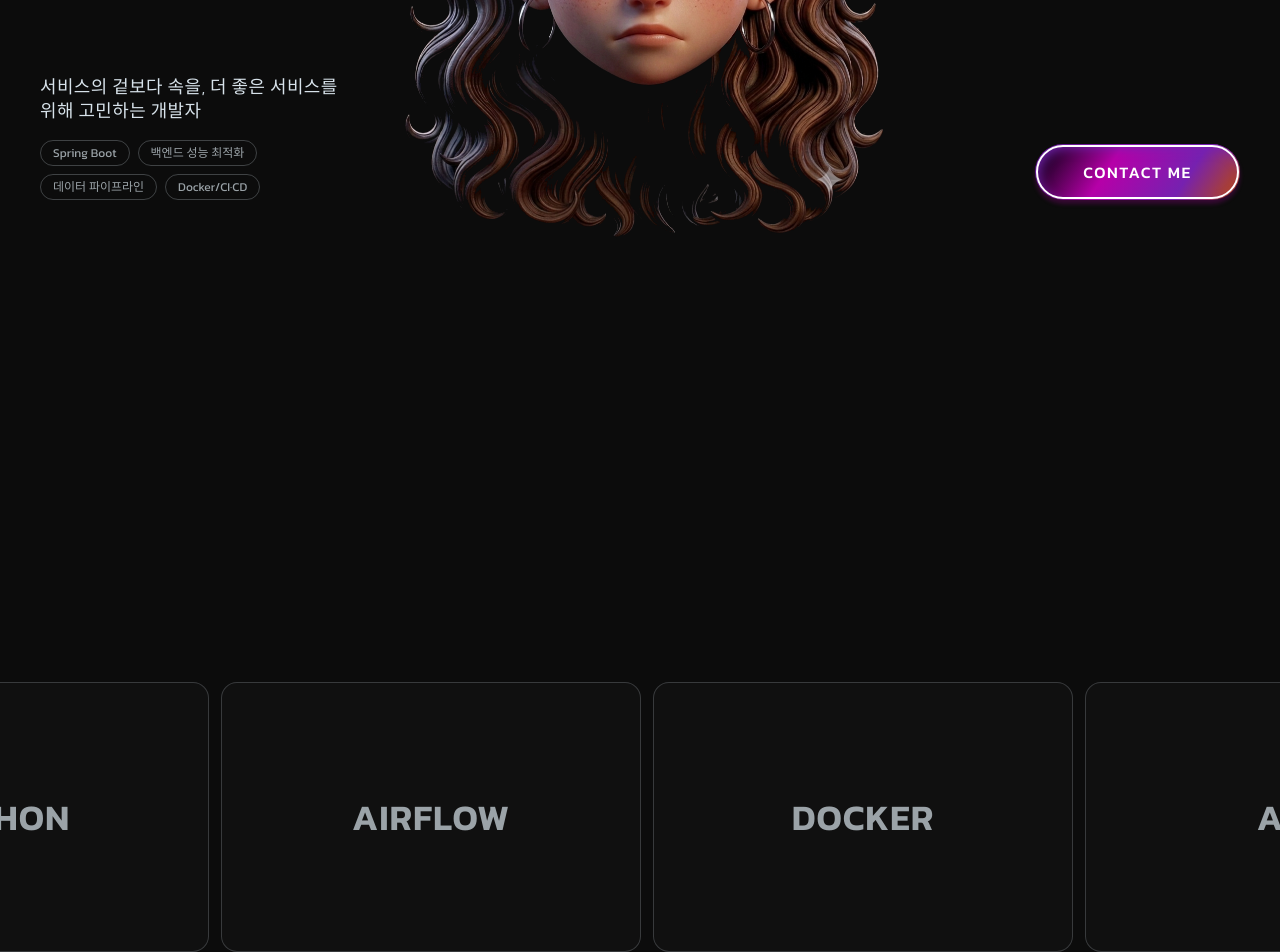
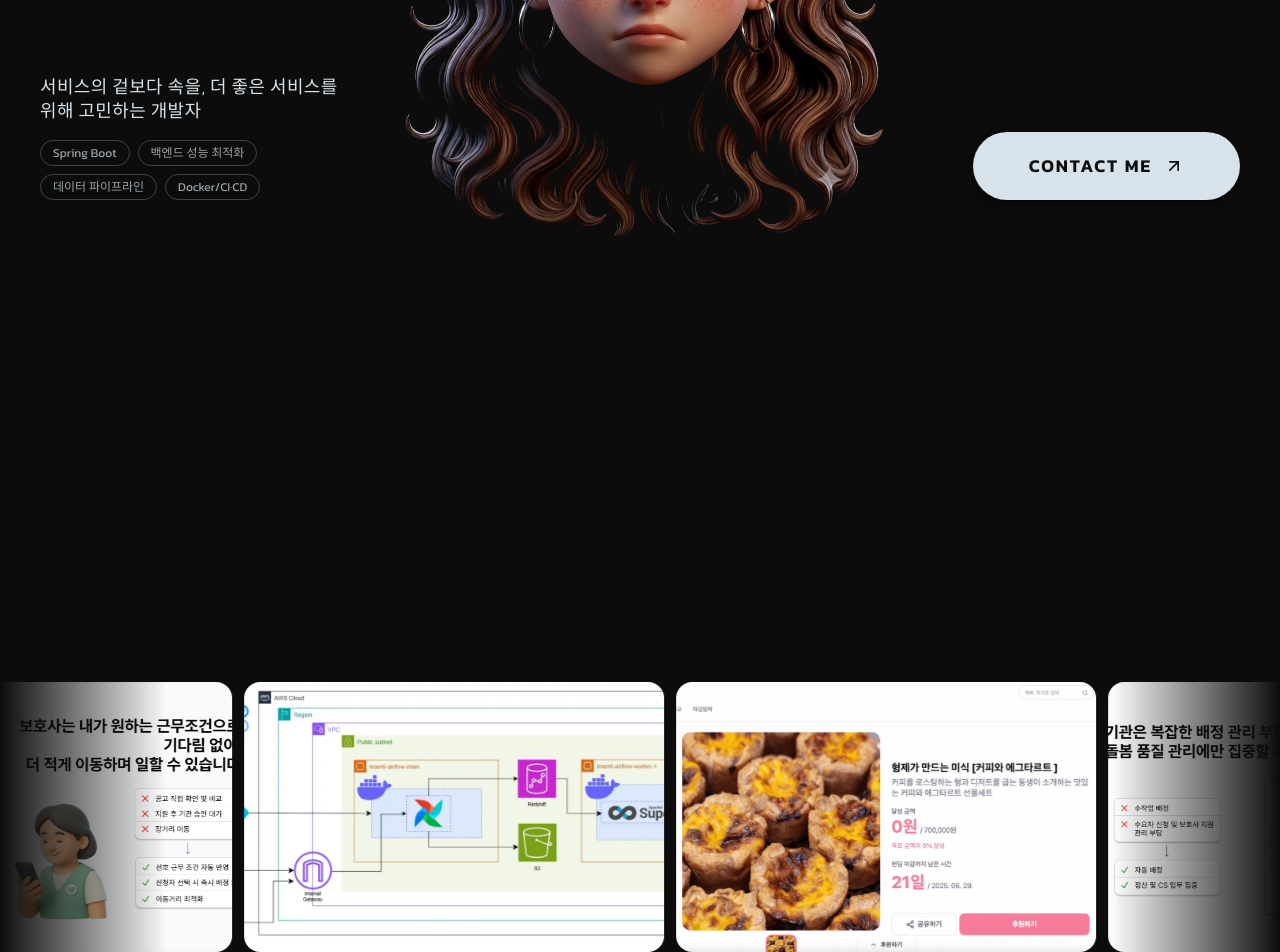
Before and after one commit to JeonHyerim86/portfolio, a React (Vite) app: page / in a window 1280 px wide. Shown: the part 560-1512 px from the top of the page. Built offline with nearby package versions, Linux system fonts and the light colour scheme; a web font is replaced by a local one.

Commit message:
fix: 메인 페이지 카드 구성 및 애니메이션 변경

```diff
--- a/src/components/ContactButton.tsx
+++ b/src/components/ContactButton.tsx
@@ -1,4 +1,7 @@
-// design-ex.md ContactButton: 포인트 그라디언트 필 버튼.
+import { ArrowUpRight } from 'lucide-react'
+
+// 히어로 CTA — 보라색 그라디언트를 버리고 사이트 팔레트(mist/ink)에 맞춘
+// 크고 깔끔한 라이트 필 버튼. 호버 시 살짝 떠오르며 화살표가 이동한다.
 interface ContactButtonProps {
   label?: string
   href?: string
@@ -13,17 +16,13 @@ export default function ContactButton({
   return (
     <a
       href={href}
-      className={`inline-block rounded-full text-white font-medium uppercase tracking-widest px-8 py-3 sm:px-10 sm:py-3.5 md:px-12 md:py-4 text-xs sm:text-sm md:text-base transition-transform duration-200 hover:scale-[1.03] ${className}`}
-      style={{
-        background:
-          'linear-gradient(123deg, #18011F 7%, #B600A8 37%, #7621B0 72%, #BE4C00 100%)',
-        boxShadow:
-          '0px 4px 4px rgba(181, 1, 167, 0.25), 4px 4px 12px #7721B1 inset',
-        outline: '2px solid #ffffff',
-        outlineOffset: '-3px',
-      }}
+      className={`group inline-flex items-center gap-2 rounded-full bg-mist font-semibold uppercase tracking-widest text-ink shadow-lg shadow-black/40 transition-all duration-200 hover:-translate-y-0.5 hover:bg-white hover:shadow-xl sm:gap-3 px-8 py-4 text-sm sm:px-11 sm:py-5 sm:text-base md:px-14 md:text-lg ${className}`}
     >
       {label}
+      <ArrowUpRight
+        className="h-4 w-4 transition-transform duration-200 group-hover:translate-x-0.5 group-hover:-translate-y-0.5 sm:h-5 sm:w-5"
+        aria-hidden="true"
+      />
     </a>
   )
 }
--- a/src/components/Marquee.tsx
+++ b/src/components/Marquee.tsx
@@ -13,24 +13,13 @@ const tileBox =
   'shrink-0 w-[280px] h-[180px] sm:w-[360px] sm:h-[230px] md:w-[420px] md:h-[270px] rounded-2xl overflow-hidden'
 
 function Tile({ tile }: { tile: MarqueeTile }) {
-  if (tile.type === 'image') {
-    return (
-      <img
-        src={tile.src}
-        alt={tile.alt ?? ''}
-        loading="lazy"
-        className={`${tileBox} object-cover`}
-      />
-    )
-  }
   return (
-    <div
-      className={`${tileBox} flex items-center justify-center border border-mist/20 bg-white/[0.02]`}
-    >
-      <span className="font-display font-semibold uppercase tracking-wide text-mist/70 text-2xl sm:text-3xl md:text-4xl px-6 text-center">
-        {tile.label}
-      </span>
-    </div>
+    <img
+      src={tile.src}
+      alt={tile.alt}
+      loading="lazy"
+      className={`${tileBox} object-cover`}
+    />
   )
 }
 
@@ -57,8 +46,16 @@ export default function Marquee({ row1, row2 }: MarqueeProps) {
   const tripled1 = [...row1, ...row1, ...row1]
   const tripled2 = [...row2, ...row2, ...row2]
 
+  // 좌우 가장자리로 넘어가는 타일이 어둠(그림자) 속으로 점점 사라지도록 마스크 페이드.
+  const edgeFade =
+    'linear-gradient(to right, transparent 0%, #000 13%, #000 87%, transparent 100%)'
+
   return (
-    <div ref={sectionRef} className="flex flex-col gap-3 overflow-hidden">
+    <div
+      ref={sectionRef}
+      className="flex flex-col gap-3 overflow-hidden"
+      style={{ maskImage: edgeFade, WebkitMaskImage: edgeFade }}
+    >
       <div
         className="flex gap-3"
         style={{ transform: `translateX(${offset - 200}px)`, willChange: 'transform' }}
--- a/src/data/marquee.ts
+++ b/src/data/marquee.ts
@@ -1,35 +1,24 @@
 // MarqueeSection 타일 — design-ex.md의 더미 GIF/외부 URL을
-// 전혜림의 실제 프로젝트 스크린샷 + 기술 스택 키워드로 대체.
+// 전혜림의 실제 프로젝트 스크린샷으로 대체. 두 행 모두 사진 타일이며,
+// 윗줄/아랫줄은 서로 겹치지 않는 서로 다른 사진들로 채운다.
 export interface MarqueeTile {
-  type: 'image' | 'text'
-  src?: string
-  alt?: string
-  label?: string
+  src: string
+  alt: string
 }
 
-// Row 1: 실제 프로젝트 스크린샷
+// Row 1 (윗줄): 5장 — 아랫줄과 겹치지 않음
 export const marqueeImages: MarqueeTile[] = [
-  { type: 'image', src: './ecommerce-1.png', alt: '크라우드 펀딩 E-commerce 화면 1' },
-  { type: 'image', src: './ecommerce-2.png', alt: '크라우드 펀딩 E-commerce 화면 2' },
-  { type: 'image', src: './hackathon-1.png', alt: '재가요양 인력 배정 플랫폼 화면 1' },
-  { type: 'image', src: './hackathon-2.png', alt: '재가요양 인력 배정 플랫폼 화면 2' },
-  { type: 'image', src: './dashboard-1.jpg', alt: '주식 트렌드 대시보드 화면 1' },
-  { type: 'image', src: './ecommerce-3.png', alt: '크라우드 펀딩 E-commerce 화면 3' },
-  { type: 'image', src: './hackathon-3.png', alt: '재가요양 인력 배정 플랫폼 화면 3' },
+  { src: './ecommerce-1.png', alt: '크라우드 펀딩 E-commerce 화면 1' },
+  { src: './hackathon-1.png', alt: '재가요양 인력 배정 플랫폼 화면 1' },
+  { src: './dashboard-1.jpg', alt: '주식 트렌드 대시보드 화면 1' },
+  { src: './ecommerce-2.png', alt: '크라우드 펀딩 E-commerce 화면 2' },
+  { src: './ecommerce-3.png', alt: '크라우드 펀딩 E-commerce 화면 3' },
 ]
 
-// Row 2: 기술 스택 키워드 타일
-export const marqueeTech: MarqueeTile[] = [
-  'Spring Boot',
-  'Java',
-  'MySQL',
-  'QueryDSL',
-  'Python',
-  'Airflow',
-  'Docker',
-  'AWS',
-  'PostgreSQL',
-  'GitHub Actions',
-  'RESTful API',
-  'Superset',
-].map((label) => ({ type: 'text', label }))
+// Row 2 (아랫줄): 4장 — 윗줄과 겹치지 않음
+export const marqueeImages2: MarqueeTile[] = [
+  { src: './hackathon-2.png', alt: '재가요양 인력 배정 플랫폼 화면 2' },
+  { src: './dashboard-2.png', alt: '주식 트렌드 대시보드 화면 2' },
+  { src: './ecommerce-4.png', alt: '크라우드 펀딩 E-commerce 화면 4' },
+  { src: './hackathon-3.png', alt: '재가요양 인력 배정 플랫폼 화면 3' },
+]
--- a/src/sections/MarqueeSection.tsx
+++ b/src/sections/MarqueeSection.tsx
@@ -1,5 +1,5 @@
 import Marquee from '../components/Marquee'
-import { marqueeImages, marqueeTech } from '../data/marquee'
+import { marqueeImages, marqueeImages2 } from '../data/marquee'
 
 // design-ex.md MarqueeSection — 배경 #0C0C0C, 상단 여백 넉넉히.
 export default function MarqueeSection() {
@@ -8,7 +8,7 @@ export default function MarqueeSection() {
       aria-label="프로젝트 미리보기 및 기술 스택"
       className="bg-ink pb-10 pt-24 sm:pt-32 md:pt-40"
     >
-      <Marquee row1={marqueeImages} row2={marqueeTech} />
+      <Marquee row1={marqueeImages} row2={marqueeImages2} />
     </section>
   )
 }
--- a/src/sections/ProjectsSection.tsx
+++ b/src/sections/ProjectsSection.tsx
@@ -26,8 +26,6 @@ function ProjectCard({
   const scale = useTransform(progress, range, [1, targetScale])
 
   const imgs = project.images
-  const col1 = imgs.length >= 3 ? [imgs[0], imgs[1]] : imgs.length === 2 ? [imgs[0]] : []
-  const col2 = imgs.length >= 3 ? imgs[2] : imgs.length >= 1 ? imgs[imgs.length - 1] : undefined
 
   return (
     // 카드마다 조금씩 낮은 위치에 sticky로 고정 → 위로 쌓이며 이전 카드가 상단에 살짝 보임.
@@ -74,12 +72,12 @@ function ProjectCard({
           ))}
         </ul>
 
-        {/* 이미지 그리드 또는 텍스트 패널 */}
-        {imgs.length > 0 ? (
+        {/* 이미지 레이아웃 — 장수에 맞춰 배치. 없으면 텍스트 패널. */}
+        {imgs.length >= 3 ? (
+          // 3장 이상: 왼쪽 2단 스택 + 오른쪽 대표 1장
           <div className="flex gap-3 sm:gap-4">
-            {col1.length > 0 && (
             <div className="flex w-2/5 flex-col gap-3 sm:gap-4">
-                {col1.map((src, i) => (
+              {[imgs[0], imgs[1]].map((src, i) => (
                 <img
                   key={src}
                   src={src}
@@ -90,19 +88,39 @@ function ProjectCard({
                 />
               ))}
             </div>
-            )}
-            {col2 && (
-              <div className={col1.length > 0 ? 'w-3/5' : 'w-full'}>
+            <div className="w-3/5">
               <img
-                  src={col2}
+                src={imgs[2]}
                 alt={`${project.alt} 대표`}
                 loading="lazy"
                 className="w-full rounded-[20px] object-cover sm:rounded-[28px]"
                 style={{ height: 'clamp(180px, 32vw, 440px)' }}
               />
             </div>
-            )}
           </div>
+        ) : imgs.length === 2 ? (
+          // 2장: 동일 너비·높이 2열
+          <div className="grid grid-cols-2 gap-3 sm:gap-4">
+            {imgs.map((src, i) => (
+              <img
+                key={src}
+                src={src}
+                alt={`${project.alt} ${i + 1}`}
+                loading="lazy"
+                className="w-full rounded-[20px] object-cover sm:rounded-[28px]"
+                style={{ height: 'clamp(160px, 26vw, 340px)' }}
+              />
+            ))}
+          </div>
+        ) : imgs.length === 1 ? (
+          // 1장: 전체 너비 단일 이미지
+          <img
+            src={imgs[0]}
+            alt={`${project.alt} 대표`}
+            loading="lazy"
+            className="w-full rounded-[20px] object-cover sm:rounded-[28px]"
+            style={{ height: 'clamp(200px, 34vw, 460px)' }}
+          />
         ) : (
           <div className="rounded-[20px] border border-mist/20 bg-white/[0.02] p-6 sm:rounded-[28px] sm:p-8">
             <p className="max-w-2xl leading-relaxed text-mist/80">{project.summary}</p>
```
Lines whose indentation alone changed are shown as unchanged.
